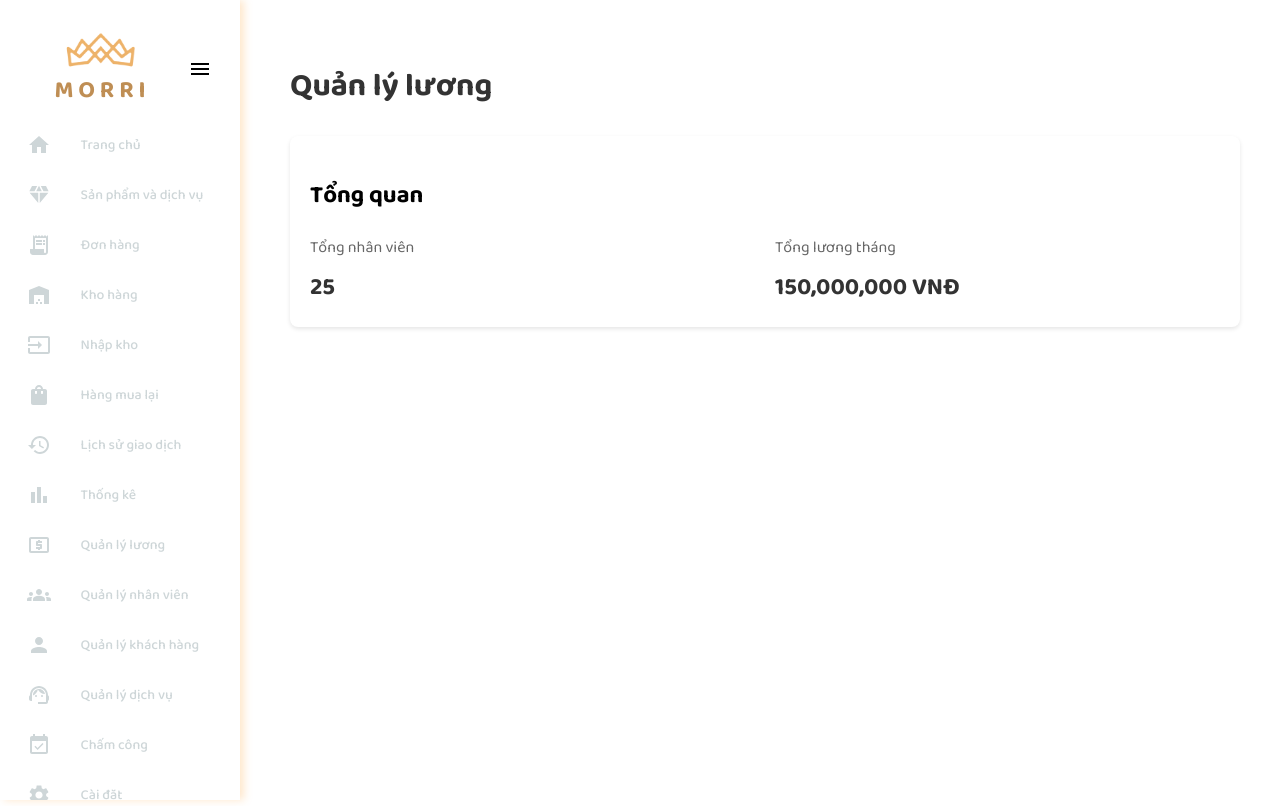
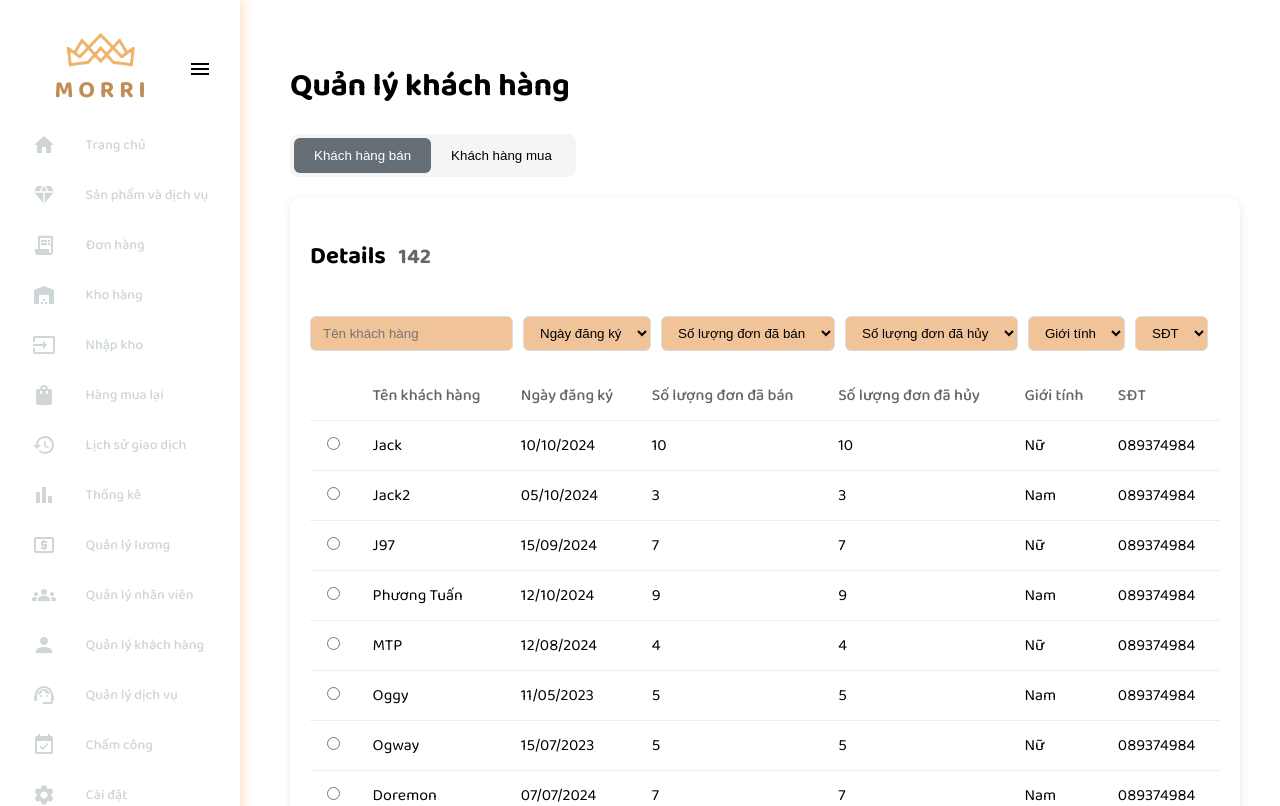
Before and after one commit to tranuyn/JewelJoy, a React (Create React App) app in the folder morri/: page /settings in a window 1280 px wide. Shown: the top 806 px of the page. Built offline with nearby package versions, Linux system fonts and the light colour scheme.

Commit message:
fix lai va code salary demo

```diff
--- a/morri/src/component/Dashboard/Dashboard.css
+++ b/morri/src/component/Dashboard/Dashboard.css
@@ -1,5 +1,5 @@
 .sidebar {
-  height: 100vh;
+  height: 1000vh;
   width: 240px;
   max-width: 100%;
   background-color: #fff;
@@ -124,7 +124,6 @@
   }
 
   @media (max-width: 768px) {
-    /* Hide sidebar by default on smaller screens */
     .sidebar {
       width: 200px;
       transform: translateX(-100%);
@@ -144,7 +143,6 @@
       margin-right: 10px;
     }
 
-    /* Button to toggle sidebar */
     .toggle-button {
       display: block;
       position: fixed;
@@ -192,7 +190,7 @@
   font-size: 20px;
   color: #ced6d8;
   transition: color 0.3s;
-  margin-right: 10px;
+  /* margin-right: 10px; */
 }
 
 /* Center align text and icon */
@@ -200,6 +198,7 @@
   display: inline-block;
   text-align: center;
   vertical-align: middle;
+  margin-left: 10px;
 }
 
 .icon,
--- a/morri/src/component/Dashboard/Dashboard.tsx
+++ b/morri/src/component/Dashboard/Dashboard.tsx
@@ -19,6 +19,7 @@ import LocalAtmOutlinedIcon from "@mui/icons-material/LocalAtmOutlined";
 import { useNavigate } from "react-router-dom";
 interface DashboardProps {
   onToggle: (collapsed: boolean) => void;
+  isCollapsed: boolean;
 }
 const MaterialIcon: React.FC<{ icon: React.ReactNode; active?: boolean }> = ({
   icon,
@@ -102,15 +103,16 @@ const menuItems = [
   },
 ];
 
-const Dashboard: React.FC<DashboardProps> = ({ onToggle }) => {
+const Dashboard: React.FC<DashboardProps> = ({ onToggle, isCollapsed }) => {
   const [activeItem, setActiveItem] = useState("dashboard");
   const navigate = useNavigate();
-  const [isCollapsed, setIsCollapsed] = useState(false);
+  // const [isCollapsed, setIsCollapsed] = useState(false);
 
   const toggleSidebar = () => {
-    const newCollapsedState = !isCollapsed;
-    setIsCollapsed(newCollapsedState);
-    onToggle(newCollapsedState);
+    // const newCollapsedState = !isCollapsed;
+    // setIsCollapsed(newCollapsedState);
+    // onToggle(newCollapsedState);
+    onToggle(!isCollapsed);
   };
   return (
     <div className={`sidebar ${isCollapsed ? "collapsed" : ""}`}>
--- a/morri/src/component/Layout/DashboardLayout.css
+++ b/morri/src/component/Layout/DashboardLayout.css
@@ -28,7 +28,7 @@
 
 @media (max-width: 600px) {
   .sidebar-container {
-    width: 64px;
+    width: 64px !important;
   }
 
   .main-content {
--- a/morri/src/component/Layout/DashboardLayout.tsx
+++ b/morri/src/component/Layout/DashboardLayout.tsx
@@ -1,4 +1,4 @@
-import React, { useState } from "react";
+import React, { useState, useEffect } from "react";
 import { Outlet } from "react-router-dom";
 import Dashboard from "../Dashboard/Dashboard";
 import "./DashboardLayout.css";
@@ -10,11 +10,29 @@ const DashboardLayout: React.FC = () => {
   const handleSidebarToggle = (collapsed: boolean) => {
     setIsCollapsed(collapsed);
   };
+  useEffect(() => {
+    const handleResize = () => {
+      if (window.innerWidth <= 768) {
+        setIsCollapsed(true);
+      }
+    };
+
+    // Initial check
+    handleResize();
+
+    // Add event listener
+    window.addEventListener("resize", handleResize);
+
+    // Cleanup
+    return () => {
+      window.removeEventListener("resize", handleResize);
+    };
+  }, []);
 
   return (
     <div className="dashboard-container">
       <div className={`sidebar-container ${isCollapsed ? "collapsed" : ""}`}>
-        <Dashboard onToggle={handleSidebarToggle} />
+        <Dashboard onToggle={handleSidebarToggle} isCollapsed={isCollapsed} />
       </div>
       <Box
         className="main-content"
--- a/morri/src/pages/SalaryPage/salaryPage.css
+++ b/morri/src/pages/SalaryPage/salaryPage.css
@@ -1,43 +1,97 @@
-/* SalaryPage.css */
-.salary-page {
+.customer-management {
   padding: 20px;
 }
 
-.salary-page h1 {
-  margin-bottom: 24px;
-  color: #333;
+.tabs {
+  display: flex;
+  margin-bottom: 20px;
+  background: #f5f5f5;
+  border-radius: 8px;
+  padding: 4px;
+  width: fit-content;
 }
 
-.salary-content {
-  display: grid;
-  gap: 20px;
+.tab {
+  padding: 10px 20px;
+  border: none;
+  background: none;
+  cursor: pointer;
+  border-radius: 6px;
+  font-weight: 500;
 }
 
-.salary-card {
-  background: white;
-  border-radius: 8px;
-  padding: 20px;
-  box-shadow: 0 2px 4px rgba(0, 0, 0, 0.1);
+.tab.active {
+  background: #666f75;
+  color: white;
 }
 
-.salary-stats {
-  display: grid;
-  grid-template-columns: repeat(auto-fit, minmax(200px, 1fr));
-  gap: 20px;
-  margin-top: 16px;
+.details-section {
+  background: white;
+  border-radius: 12px;
+  padding: 20px;
+  box-shadow: 0 2px 8px rgba(0, 0, 0, 0.1);
 }
 
-.stat-item {
+.details-header {
   display: flex;
-  flex-direction: column;
-  gap: 8px;
+  justify-content: space-between;
+  align-items: center;
+  margin-bottom: 20px;
 }
 
-.stat-item span {
+.count {
+  color: #666;
+  font-size: 0.9em;
+  margin-left: 8px;
+}
+
+.actions {
+  display: flex;
+  gap: 10px;
+}
+
+.icon-button {
+  background: none;
+  border: none;
+  cursor: pointer;
+  padding: 8px;
+}
+
+.filters {
+  display: flex;
+  gap: 10px;
+  margin-bottom: 20px;
+}
+
+.filter {
+  padding: 8px 12px;
+  border: 1px solid #ddd;
+  border-radius: 6px;
+  background-color: #f0c399;
+  color: black;
+}
+
+.customer-table {
+  width: 100%;
+  border-collapse: collapse;
+}
+
+.customer-table th,
+.customer-table td {
+  padding: 12px;
+  text-align: left;
+  border-bottom: 1px solid #eee;
+}
+
+.customer-table th {
+  font-weight: 500;
   color: #666;
 }
 
-.stat-item strong {
-  font-size: 24px;
-  color: #333;
+.customer-table tbody tr:hover {
+  background-color: #f5f5f5;
 }
+
+.customer-table input[type="radio"] {
+  cursor: pointer;
+}
--- a/morri/src/pages/SalaryPage/salaryPage.tsx
+++ b/morri/src/pages/SalaryPage/salaryPage.tsx
@@ -1,25 +1,173 @@
-import React from "react";
+import React, { useState } from "react";
 import "./salaryPage.css";
 
+const customerData = [
+  {
+    name: "Jack",
+    registrationDate: "10/10/2024",
+    orderCount: 10,
+    cancelledOrders: 10,
+    gender: "Nữ",
+    phoneNumber: "089374984",
+  },
+  {
+    name: "Jack2",
+    registrationDate: "05/10/2024",
+    orderCount: 3,
+    cancelledOrders: 3,
+    gender: "Nam",
+    phoneNumber: "089374984",
+  },
+  {
+    name: "J97",
+    registrationDate: "15/09/2024",
+    orderCount: 7,
+    cancelledOrders: 7,
+    gender: "Nữ",
+    phoneNumber: "089374984",
+  },
+  {
+    name: "Phương Tuấn",
+    registrationDate: "12/10/2024",
+    orderCount: 9,
+    cancelledOrders: 9,
+    gender: "Nam",
+    phoneNumber: "089374984",
+  },
+  {
+    name: "MTP",
+    registrationDate: "12/08/2024",
+    orderCount: 4,
+    cancelledOrders: 4,
+    gender: "Nữ",
+    phoneNumber: "089374984",
+  },
+  {
+    name: "Oggy",
+    registrationDate: "11/05/2023",
+    orderCount: 5,
+    cancelledOrders: 5,
+    gender: "Nam",
+    phoneNumber: "089374984",
+  },
+  {
+    name: "Ogway",
+    registrationDate: "15/07/2023",
+    orderCount: 5,
+    cancelledOrders: 5,
+    gender: "Nữ",
+    phoneNumber: "089374984",
+  },
+  {
+    name: "Doremon",
+    registrationDate: "07/07/2024",
+    orderCount: 7,
+    cancelledOrders: 7,
+    gender: "Nam",
+    phoneNumber: "089374984",
+  },
+  {
+    name: "Naruto",
+    registrationDate: "29/03/2024",
+    orderCount: 9,
+    cancelledOrders: 9,
+    gender: "Nữ",
+    phoneNumber: "089374984",
+  },
+  {
+    name: "Obito",
+    registrationDate: "02/06/2024",
+    orderCount: 5,
+    cancelledOrders: 5,
+    gender: "Nam",
+    phoneNumber: "089374984",
+  },
+];
+
 const SalaryPage: React.FC = () => {
+  const [activeTab, setActiveTab] = useState<"sell" | "buy">("sell");
+
   return (
-    <div className="salary-page">
-      <h1>Quản lý lương</h1>
-      <div className="salary-content">
-        {/* Add your salary management content here */}
-        <div className="salary-card">
-          <h2>Tổng quan</h2>
-          <div className="salary-stats">
-            <div className="stat-item">
-              <span>Tổng nhân viên</span>
-              <strong>25</strong>
-            </div>
-            <div className="stat-item">
-              <span>Tổng lương tháng</span>
-              <strong>150,000,000 VNĐ</strong>
-            </div>
+    <div className="customer-management">
+      <h1>Quản lý khách hàng</h1>
+
+      <div className="tabs">
+        <button
+          className={`tab ${activeTab === "sell" ? "active" : ""}`}
+          onClick={() => setActiveTab("sell")}
+        >
+          Khách hàng bán
+        </button>
+        <button
+          className={`tab ${activeTab === "buy" ? "active" : ""}`}
+          onClick={() => setActiveTab("buy")}
+        >
+          Khách hàng mua
+        </button>
+      </div>
+
+      <div className="details-section">
+        <div className="details-header">
+          <h2>
+            Details <span className="count">142</span>
+          </h2>
+          <div className="actions">
+            <button className="icon-button delete">
+              <i className="trash-icon"></i>
+            </button>
+            <button className="icon-button edit">
+              <i className="edit-icon"></i>
+            </button>
           </div>
         </div>
+
+        <div className="filters">
+          <input type="text" placeholder="Tên khách hàng" className="filter" />
+          <select className="filter">
+            <option>Ngày đăng ký</option>
+          </select>
+          <select className="filter">
+            <option>Số lượng đơn đã bán</option>
+          </select>
+          <select className="filter">
+            <option>Số lượng đơn đã hủy</option>
+          </select>
+          <select className="filter">
+            <option>Giới tính</option>
+          </select>
+          <select className="filter">
+            <option>SĐT</option>
+          </select>
+        </div>
+
+        <table className="customer-table">
+          <thead>
+            <tr>
+              <th></th>
+              <th>Tên khách hàng</th>
+              <th>Ngày đăng ký</th>
+              <th>Số lượng đơn đã bán</th>
+              <th>Số lượng đơn đã hủy</th>
+              <th>Giới tính</th>
+              <th>SĐT</th>
+            </tr>
+          </thead>
+          <tbody>
+            {customerData.map((customer, index) => (
+              <tr key={index}>
+                <td>
+                  <input type="radio" name="customer-select" />
+                </td>
+                <td>{customer.name}</td>
+                <td>{customer.registrationDate}</td>
+                <td>{customer.orderCount}</td>
+                <td>{customer.cancelledOrders}</td>
+                <td>{customer.gender}</td>
+                <td>{customer.phoneNumber}</td>
+              </tr>
+            ))}
+          </tbody>
+        </table>
       </div>
     </div>
   );
```
